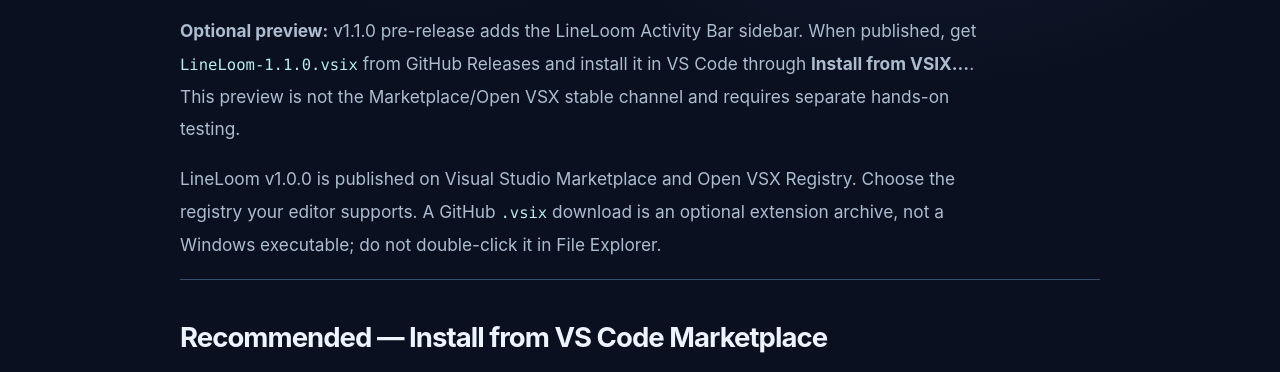
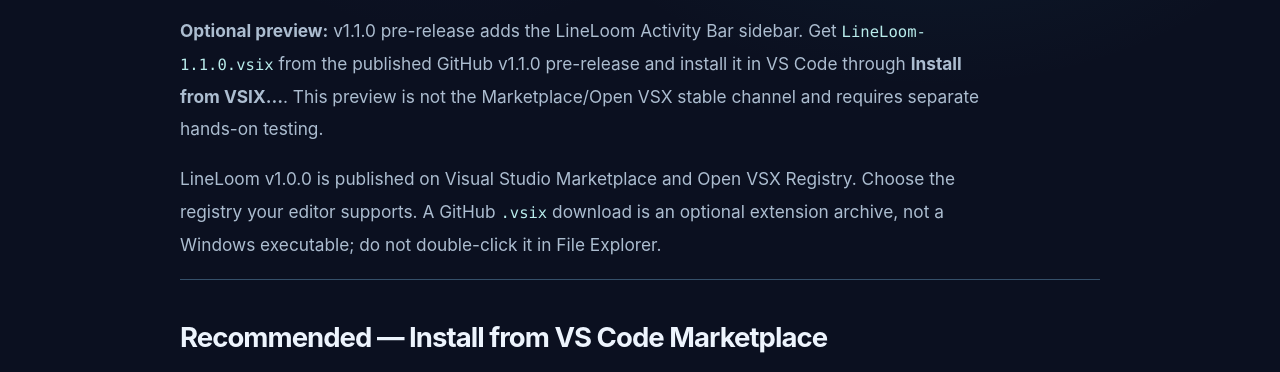
Before and after one commit to sanskarIN/LineLoom, a website: page site/install.html in a window 1280 px wide. Shown: the part 368-740 px from the top of the page. Drawn offline with Linux system fonts and the light colour scheme.

Commit message:
docs(install): add verified v1.1.0 download destination

```diff
--- a/site/install.html
+++ b/site/install.html
@@ -20,7 +20,7 @@
   <main class="shell install-doc" id="main">
     <p class="section-kicker">LINELOOM HELP / STABLE v1.0.0</p>
     <h1>Install the extension.<br><span class="brand-accent">In the right editor.</span></h1>
-    <p class="doc-intro"><strong>Optional preview:</strong> v1.1.0 pre-release adds the LineLoom Activity Bar sidebar. When published, get <code>LineLoom-1.1.0.vsix</code> from <a href="https://github.com/sanskarIN/LineLoom/releases">GitHub Releases</a> and install it in VS Code through <strong>Install from VSIX…</strong>. This preview is not the Marketplace/Open VSX stable channel and requires separate hands-on testing.</p>
+    <p class="doc-intro"><strong>Optional preview:</strong> v1.1.0 pre-release adds the LineLoom Activity Bar sidebar. Get <code>LineLoom-1.1.0.vsix</code> from the <a href="https://github.com/sanskarIN/LineLoom/releases/tag/v1.1.0">published GitHub v1.1.0 pre-release</a> and install it in VS Code through <strong>Install from VSIX…</strong>. This preview is not the Marketplace/Open VSX stable channel and requires separate hands-on testing.</p>
     <p class="doc-intro">LineLoom v1.0.0 is published on <a href="https://marketplace.visualstudio.com/items?itemName=SanskarCodes.lineloom">Visual Studio Marketplace</a> and <a href="https://open-vsx.org/extension/SanskarCodes/lineloom">Open VSX Registry</a>. Choose the registry your editor supports. A GitHub <code>.vsix</code> download is an optional extension archive, not a Windows executable; do not double-click it in File Explorer.</p>
     <section class="doc-block" id="marketplace">
       <h2>Recommended — Install from VS Code Marketplace</h2>
```
